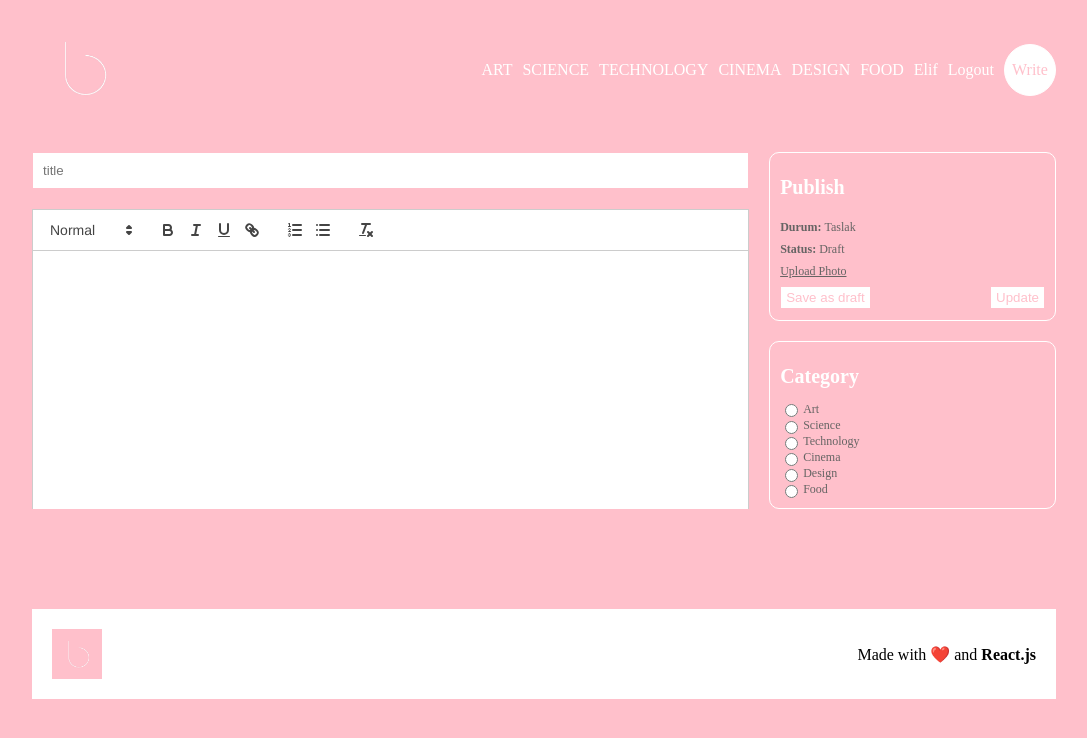
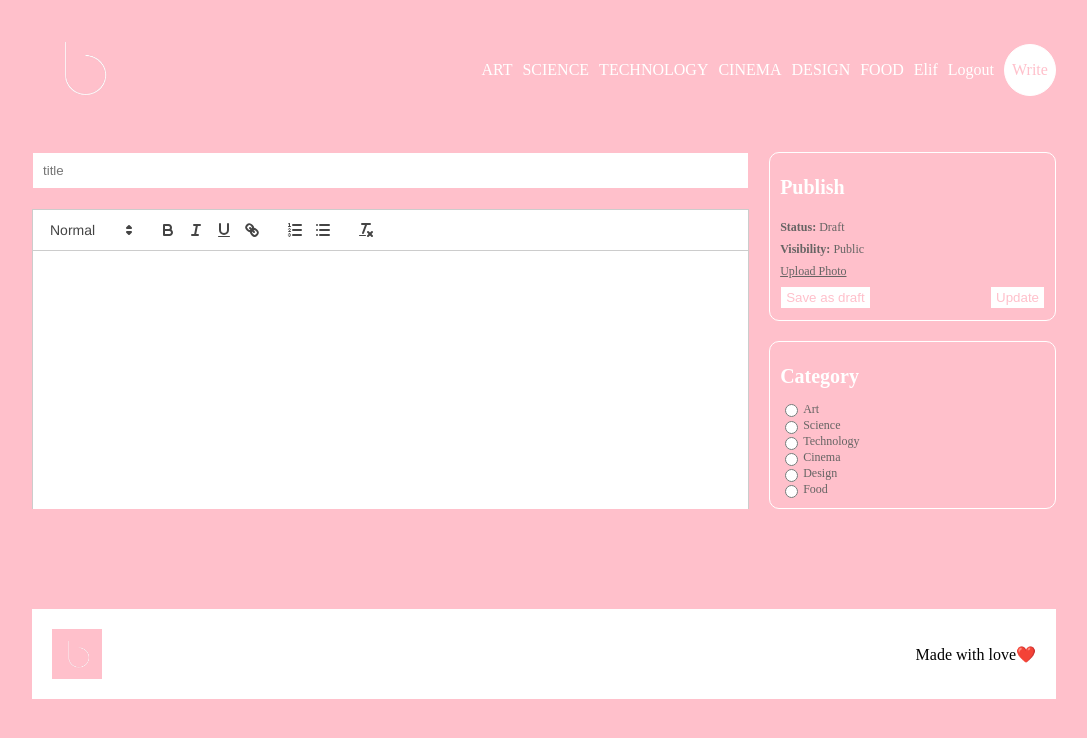
Before and after one commit to elifgazioglu/mern-blog-app, a React (Create React App) app in the folder client/: page /write in a window 1280 px wide. Shown: the top 738 px of the page, without its empty margins (96-1183 px from the left). Built offline with nearby package versions, Linux system fonts and the light colour scheme.

Commit message:
some minor and unimportant changes :)

```diff
--- a/client/src/components/Footer.jsx
+++ b/client/src/components/Footer.jsx
@@ -5,7 +5,7 @@ const Footer = () => {
   return (
     <footer>
       <img src={Logo} alt=''/>
-      <span>Made with ❤️ and <b>React.js</b></span>
+      <span>Made with love<b>❤️</b></span>
     </footer>
   )
 }
--- a/client/src/pages/Write.jsx
+++ b/client/src/pages/Write.jsx
@@ -23,10 +23,10 @@ const Write = () => {
         <div className="item">
           <h1>Publish</h1>
           <span>
-            <b>Durum: </b> Taslak
+            <b>Status: </b> Draft
           </span>
           <span>
-            <b>Status: </b> Draft
+            <b>Visibility:</b> Public
           </span>
           <input
             style={{ display: "none" }}
```
Also changed, not shown: client/screenshots/Ekran Resmi 2023-04-05 17.09.39.png (deleted), client/screenshots/Ekran Resmi 2023-04-05 22.14.48.png (added).
